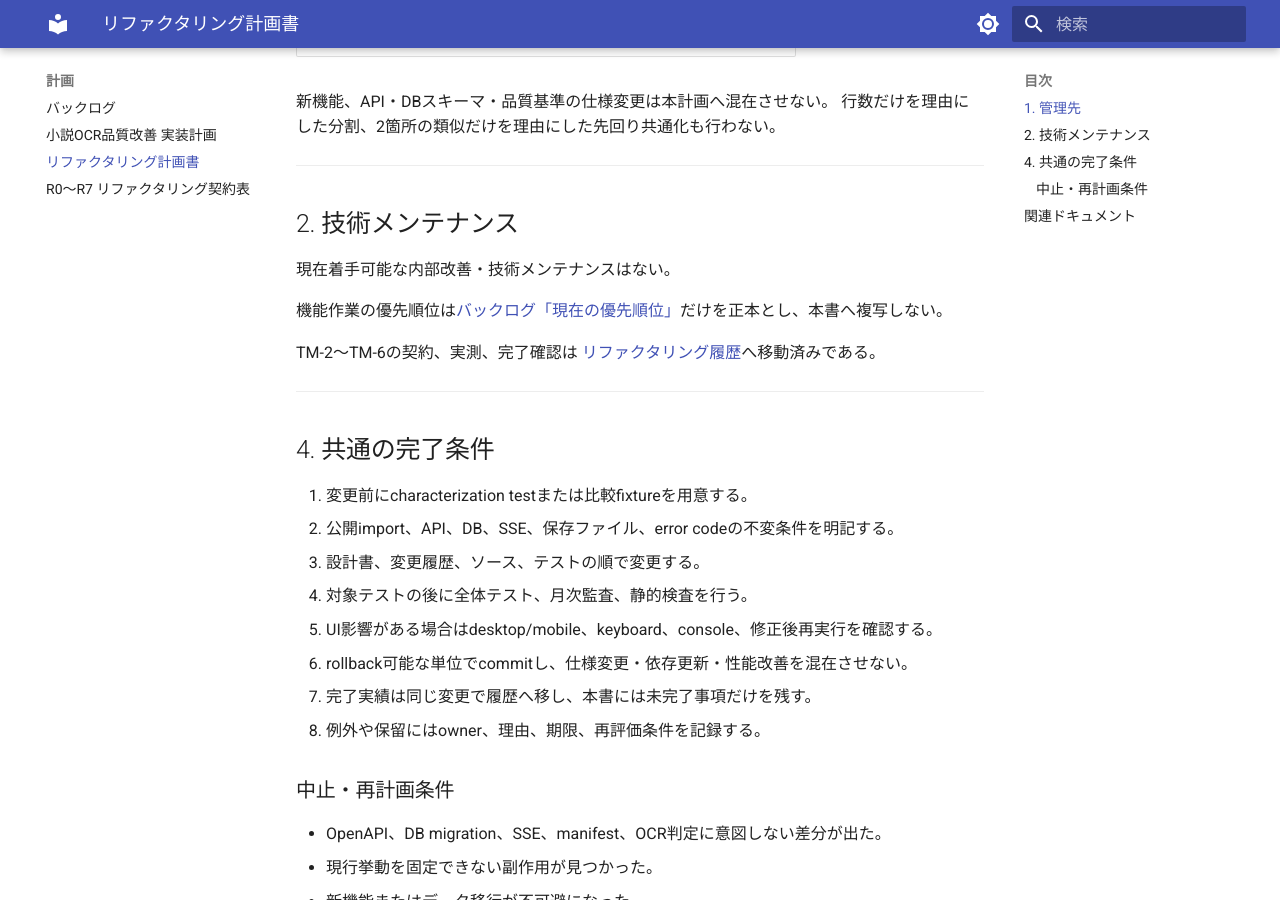
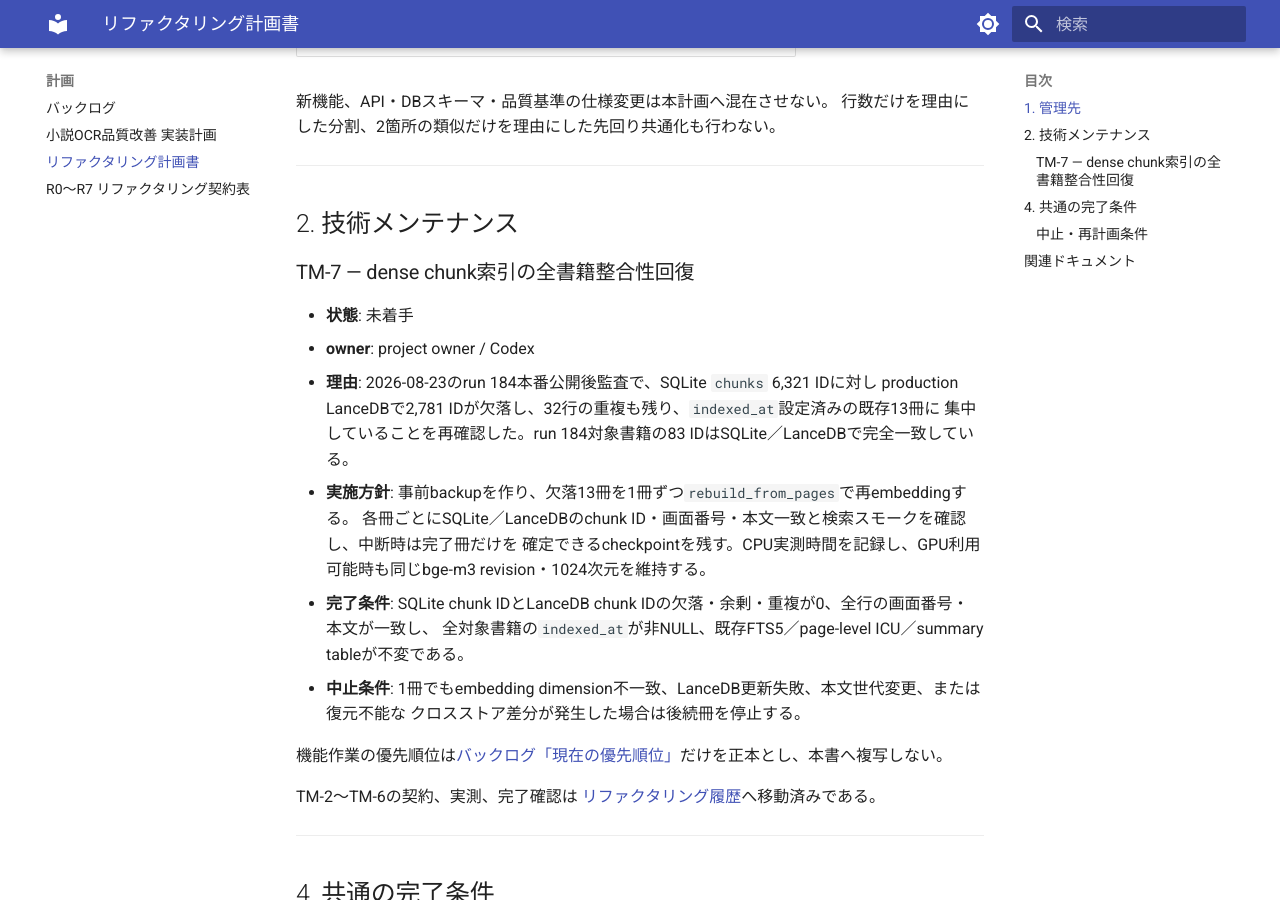
Before and after one commit to kkmmyr/Pic2PDF_Viewer, an MkDocs documentation site: the page built from docs/log/計画/リファクタリング計画書.md, in a window 1280 px wide and 900 px high, scrolled down 743 px. Built offline with MkDocs 1.6.1 and Material for MkDocs 9.7.7, drawn with Linux system fonts in a browser that asks for light colours; some of the changed text lies outside the part shown.

Commit message:
docs: record production OCR publication
Record run 184 publication, verified backups, search index rebuilds,
and the pre-existing dense chunk consistency work tracked as TM-7.

Co-Authored-By: Codex GPT-5 <noreply@anthropic.com>

```diff
--- a/docs/log/計画/リファクタリング計画書.md
+++ b/docs/log/計画/リファクタリング計画書.md
@@ -2,7 +2,7 @@
 
 > status: active | last-verified: 2026-08-23 | owner: project owner
 
-最終更新: 2026-08-23（TM-6完了、未完了候補なし）
+最終更新: 2026-08-23（TM-7起票）
 
 外部挙動を変えない内部構造改善の未完了事項と運用規則を管理する。
 R0〜R7・D0〜D7 と R1 Windows実機受入の目的、変更内容、検証結果、完了時点の契約表は
@@ -32,7 +32,20 @@ R0〜R7・D0〜D7 と R1 Windows実機受入の目的、変更内容、検証結
 
 ## 2. 技術メンテナンス
 
-現在着手可能な内部改善・技術メンテナンスはない。
+### TM-7 — dense chunk索引の全書籍整合性回復
+
+- **状態**: 未着手
+- **owner**: project owner / Codex
+- **理由**: 2026-08-23のrun 184本番公開後監査で、SQLite `chunks` 6,321 IDに対し
+  production LanceDBで2,781 IDが欠落し、32行の重複も残り、`indexed_at`設定済みの既存13冊に
+  集中していることを再確認した。run 184対象書籍の83 IDはSQLite／LanceDBで完全一致している。
+- **実施方針**: 事前backupを作り、欠落13冊を1冊ずつ`rebuild_from_pages`で再embeddingする。
+  各冊ごとにSQLite／LanceDBのchunk ID・画面番号・本文一致と検索スモークを確認し、中断時は完了冊だけを
+  確定できるcheckpointを残す。CPU実測時間を記録し、GPU利用可能時も同じbge-m3 revision・1024次元を維持する。
+- **完了条件**: SQLite chunk IDとLanceDB chunk IDの欠落・余剰・重複が0、全行の画面番号・本文が一致し、
+  全対象書籍の`indexed_at`が非NULL、既存FTS5／page-level ICU／summary tableが不変である。
+- **中止条件**: 1冊でもembedding dimension不一致、LanceDB更新失敗、本文世代変更、または復元不能な
+  クロスストア差分が発生した場合は後続冊を停止する。
 
 機能作業の優先順位は[バックログ「現在の優先順位」](バックログ.md#current-priorities)だけを正本とし、本書へ複写しない。
 
```
Also changed, not shown: docs/design/基本設計/ADR/0024_codex-operated-offline-ocr-publication.md (+10 -0 lines), docs/design/詳細設計/機能別/OCR設計書.md (+10 -0 lines), docs/design/詳細設計/機能別/小説RAG_検索QA設計.md (+5 -0 lines), docs/log/変更履歴.md (+8 -0 lines), docs/log/計画/小説OCR品質改善_実装計画.md (+10 -1 lines).
